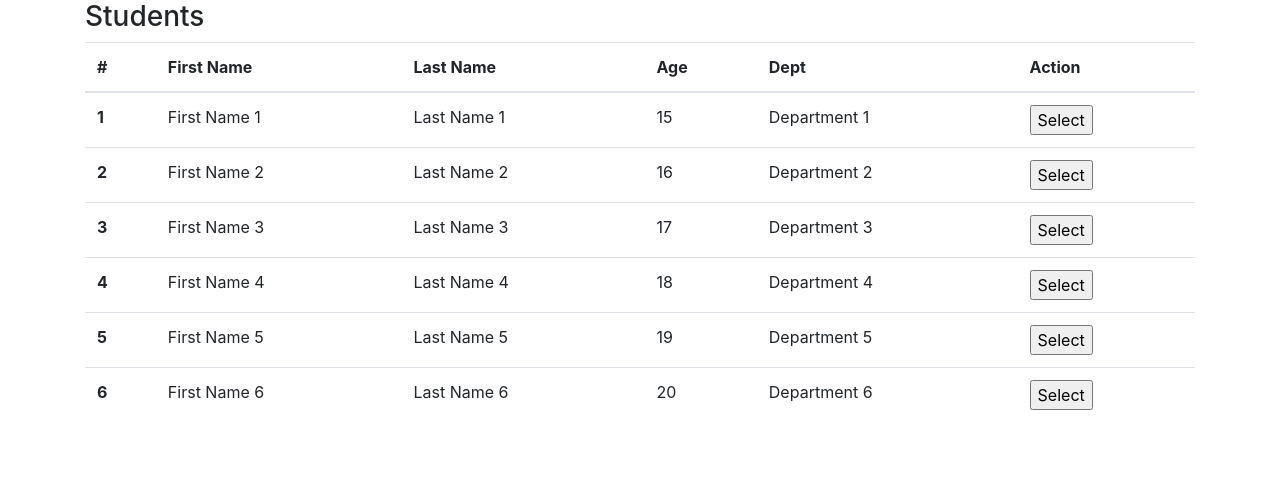
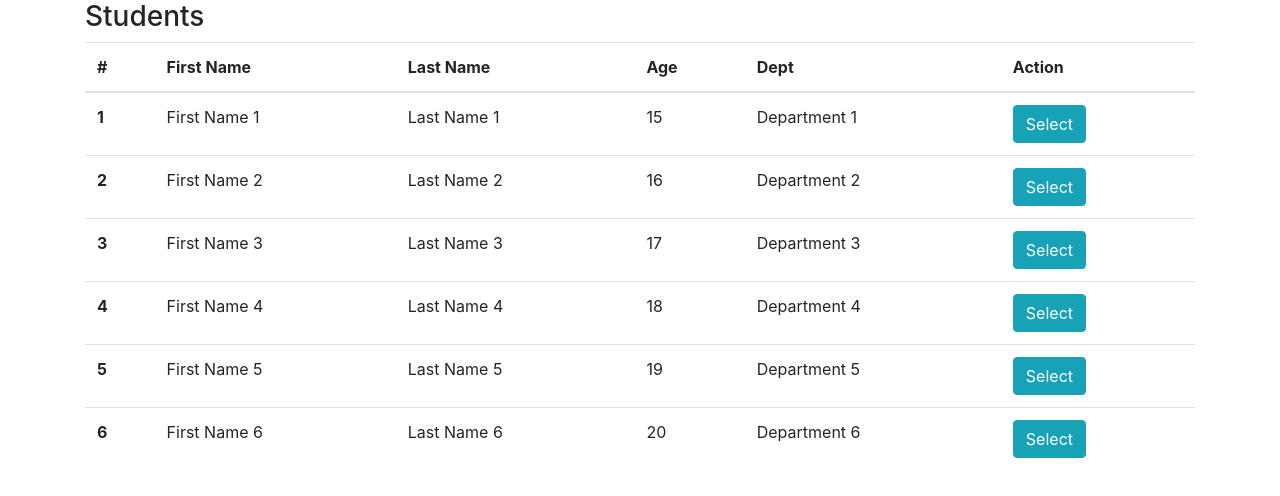
Before and after one commit to adilahmedkhanangular/angular_training, an Angular app: page / in a window 1280 px wide. Shown: the top 496 px of the page. Built offline with nearby package versions, Linux system fonts and the light colour scheme.

Commit message:
Assignment 3

```diff
--- a/src/app/student/student.component.html
+++ b/src/app/student/student.component.html
@@ -17,7 +17,7 @@
             <td>{{student.lastName}}</td>
             <td>{{student.age}}</td>
             <td>{{student.department}}</td>
-            <td><input type="button" value="Select" (click)="populateDetailForm(i)"></td>
+            <td><input class="btn btn-info" type="button" value="Select" (click)="populateDetailForm(i)"></td>
         </tr>
     </tbody>
 </table>
```
